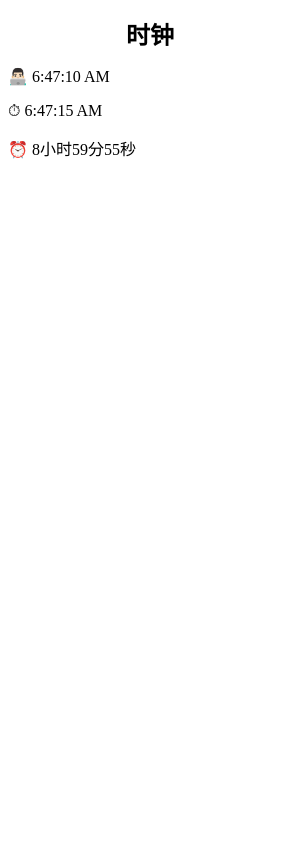
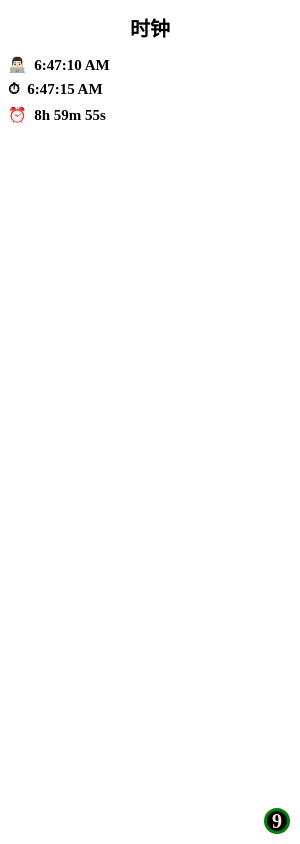
Before and after one commit to howoii/electron-clock, an Electron app: page index.html in a window 300 px wide. Drawn offline with Linux system fonts and the light colour scheme; no server answers.

Commit message:
v1.3 more css

```diff
--- a/index.html
+++ b/index.html
@@ -15,10 +15,13 @@
         <h1>时钟</h1>
     </header>
     <main>
-        <p>👨🏻‍💻 <span id="start"></span></p>
-        <p>⏱ <span id="time"></span></p>
-        <p>⏰ <span id="counter"></span></p>
+        <p>👨🏻‍💻<span id="start"></span></p>
+        <p>⏱<span id="time"></span></p>
+        <p>⏰<span id="counter"></span></p>
     </main>
+    <aside>
+        <a id="duration">9</a>
+    </aside>
 </body>
 <script src="./renderer.js"></script>
 
--- a/main.js
+++ b/main.js
@@ -3,8 +3,8 @@ const path = require('path')
 
 const createWindow = () => {
     const win = new BrowserWindow({
-        width: 240,
-        height: 240,
+        width: 200,
+        height: 200,
         resizable: false,
         maximizable: false,
         webPreferences: {
@@ -25,7 +25,6 @@ app.whenReady().then(() => {
     app.on('did-become-active', () => {
         const win = BrowserWindow.getFocusedWindow()
         if (win) {
-            const time = new Date()
             win.webContents.send('active')
         }
     })
--- a/renderer.js
+++ b/renderer.js
@@ -1,5 +1,8 @@
-const t = updateTime()
-const startNode = document.getElementById('start')
+const DURATION_MAX = 9
+var duration = 9
+
+var t = updateTime()
+var startNode = document.getElementById('start')
 startNode.innerText = t.toLocaleTimeString()
 
 function updateTime() {
@@ -20,12 +23,12 @@ window.electronAPI.handleActive((e) => {
 })
 
 var isOFFWork = false
-const counterNode = document.getElementById('counter')
-const timeNode = document.getElementById('time')
+var counterNode = document.getElementById('counter')
+var timeNode = document.getElementById('time')
 updateCountDown(false)
 function updateCountDown(notify) {
     const now = new Date()
-    const count = 9 * 3600 * 1000 - (now - t)
+    const count = duration * 3600 * 1000 - (now - t)
     if (count < 0) {
         counterNode.innerText = '下班啦!'
         if (notify && !isOFFWork) {
@@ -35,16 +38,25 @@ function updateCountDown(notify) {
         }
         isOFFWork = true
         return
+    } else {
+        isOFFWork = false
     }
 
     const h = Math.floor(count / (1000 * 3600)) % 24
     const m = Math.floor(count / (1000 * 60)) % 60
     const s = Math.floor(count / 1000) % 60
-    counterNode.innerText = `${h}小时${m}分${s}秒`
+    counterNode.innerText = `${h}h ${m}m ${s}s`
     timeNode.innerText = now.toLocaleTimeString()
 }
 setInterval(() => {
     updateCountDown(true)
 }, 1000);
 
-// todo: UI美化
+var durationNode = document.getElementById('duration')
+durationNode.innerText = `${duration}`
+durationNode.addEventListener('click', () => {
+    console.log('click')
+    duration = duration + 1
+    duration = (duration > DURATION_MAX) ? 1 : duration
+    durationNode.innerText = `${duration}`
+})
--- a/style.css
+++ b/style.css
@@ -1,4 +1,58 @@
+html {
+    font-size: 10px;
+}
+
 h1 {
-    font-size: 24px;
+    font-size: 2em;
     text-align: center;
 }
+
+a {
+    text-decoration: none;
+}
+
+main p {
+    font-size: 1.5em;
+    padding-left: .5;
+    margin-block: .5em;
+    font-weight: bold;
+}
+
+main span {
+    margin-left: .5em;
+}
+
+aside {
+    position: absolute;
+    bottom: 10px;
+    right: 10px;
+    margin: 0;
+    padding: 0;
+}
+
+aside a {
+    display: block;
+    font-size: 2em;
+    line-height: 1;
+    text-align: center;
+    font-weight: bold;
+    text-shadow: 2px gray;
+    border: 3px solid green;
+    background-color: black;
+    color: antiquewhite;
+    height: 1em;
+    width: 1em;
+    border-radius: 50%;
+    cursor: pointer;
+}
+
+aside a:hover,
+aside a:focus,
+aside a:active {
+    background-color: antiquewhite;
+    color: black;
+}
+
+aside a:active {
+    background-color: grey;
+}
```
